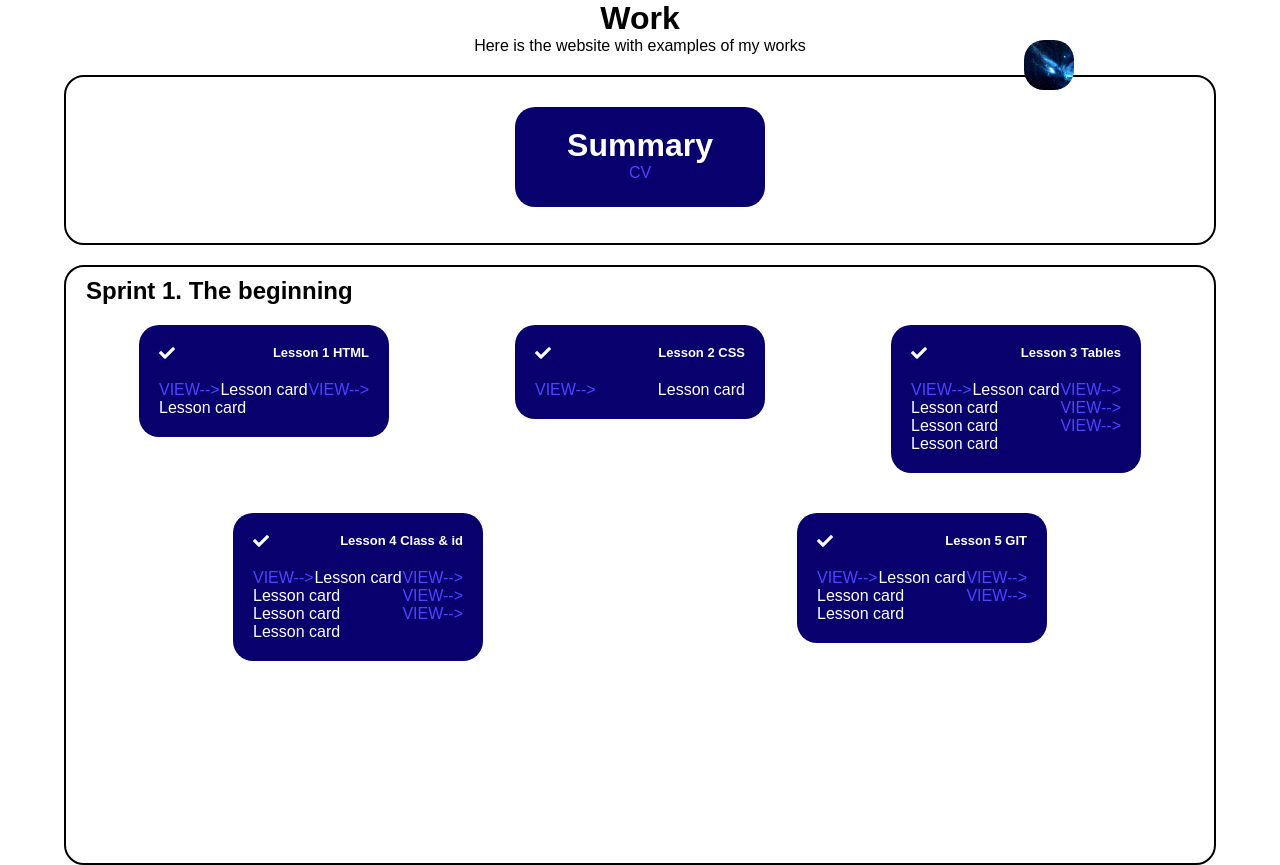
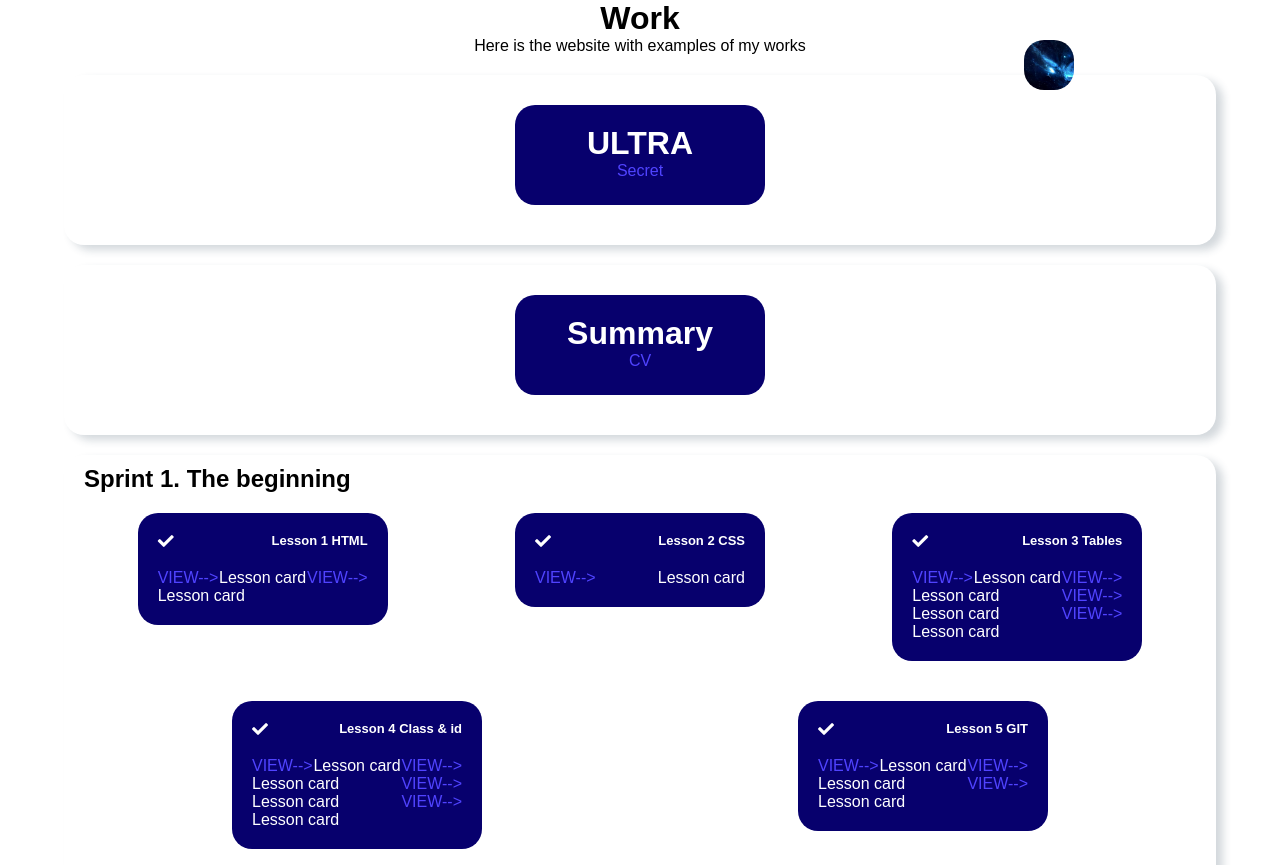
Before and after one commit to Romka2005/Lesson14, a plain HTML site: page work_work/index.html in a window 1280 px wide. Shown: the top 865 px of the page. Drawn offline with Linux system fonts and the light colour scheme; a web font is replaced by a local one.

Commit message:
резюме

```diff
--- a/work_work/index.html
+++ b/work_work/index.html
@@ -13,6 +13,14 @@
     <header class="header">
         <h1>Work</h1>
         <p>Here is the website with examples of my works</p>
+        <div class="box_job ULTRA">
+            <div class="box">
+                <div class="conteiner_jobULTRA">
+                    <h1>ULTRA</h1>
+                    <a href="https://romka2005.github.io/Myproject/">Secret</a>
+                </div>
+            </div>
+        </div>
         <div class="box_job new">
             <div class="box">
                 <div class="conteiner_jobnew">
--- a/work_work/style.css
+++ b/work_work/style.css
@@ -23,7 +23,7 @@ body{
     height: 600px;
     margin: 20px auto;
     border-radius: 20px;
-    border:2px solid black;
+    box-shadow: 7px 5px 8px 0px rgba(34, 60, 80, 0.2);
     padding: 10px;
 }
 .box_job h2{
@@ -47,6 +47,9 @@ body{
 .box_job.new{
     height: 170px;
 }
+.box_job.ULTRA{
+    height: 170px;
+}
 .conteiner_jobnew{
     width: 250px;
     height: 100px;
@@ -62,6 +65,25 @@ body{
     color: rgb(80, 67, 255);
 }
 .conteiner_jobnew a:hover{
+    transition: .8s;
+    color: rgb(211, 35, 255);
+}
+
+.conteiner_jobULTRA{
+    width: 250px;
+    height: 100px;
+    margin: 20px;
+    background: rgb(7, 0, 109);
+    border-radius: 20px;
+    padding: 20px;
+    text-align: center;
+    text-decoration: none;
+}
+.conteiner_jobULTRA a{
+    text-decoration: none;
+    color: rgb(80, 67, 255);
+}
+.conteiner_jobULTRA a:hover{
     transition: .8s;
     color: rgb(211, 35, 255);
 }
@@ -114,7 +136,6 @@ input:checked + .header{
     background-size: cover;
 }
 input:checked + .header .box_job{
-    border: 2px solid white;
     background: url(./img/giphy.gif);
 }
 input:checked + .header .conteiner_job{
@@ -129,6 +150,17 @@ input:checked + .header .conteiner_jobnew a{
     color: rgb(7, 0, 109);
 }
 input:checked + .header .conteiner_jobnew a:hover{
+    color: rgb(80, 67, 255);
+}
+
+input:checked + .header .conteiner_jobULTRA{
+    background: white;
+    color: rgb(80, 67, 255);
+}
+input:checked + .header .conteiner_jobULTRA a{
+    color: rgb(7, 0, 109);
+}
+input:checked + .header .conteiner_jobULTRA a:hover{
     color: rgb(80, 67, 255);
 }
 input:checked + .header .conteiner_job .box_inner a{
```
Also changed, not shown: style.css (+11 -1 lines).
